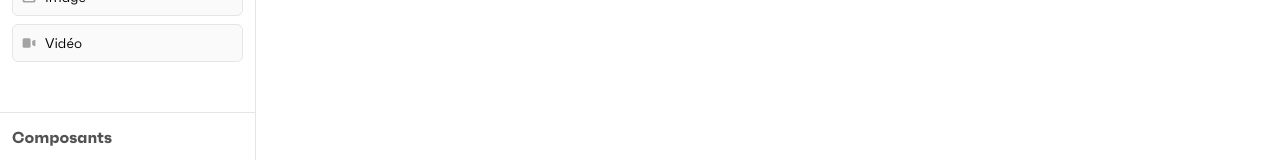
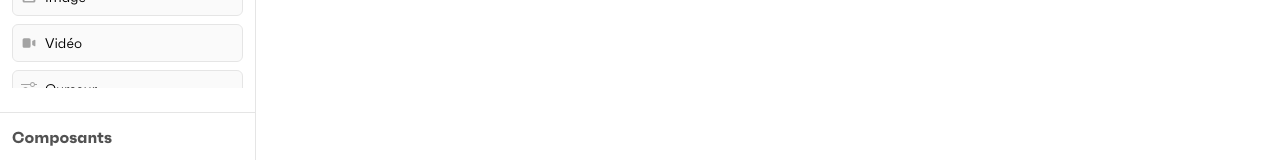
Before and after one commit to floriaaan/agile-toolbox, a Next.js app: page / in a window 1280 px wide. Shown: the part 316-476 px from the top of the page. Built offline with nearby package versions, Linux system fonts and the light colour scheme.

Commit message:
fix: re-add slider

```diff
--- a/components/Layout.jsx
+++ b/components/Layout.jsx
@@ -184,6 +184,24 @@ const LeftSidebar = () => {
             <HiVideoCamera className="w-4 h-4 mr-2 text-neutral-400" />
             Vidéo
           </button>
+          <button
+            onClick={() => {
+              const old = components;
+              const component = {
+                type: "cursor",
+                props: {},
+                key: `cursor-${old.length}`,
+                name: `Curseur ${old.length + 1}`,
+              };
+              setComponents([...old, component]);
+
+              setSelectedComponentIndex(old.length);
+            }}
+            className="inline-flex items-center p-2 text-sm duration-150 border rounded-md hover:bg-neutral-100 active:bg-neutral-200 active:border-neutral-300 border-neutral-200 bg-neutral-50"
+          >
+            <BsSliders className="w-4 h-4 mr-2 text-neutral-400" />
+            Curseur
+          </button>
         </div>
       </div>
 
@@ -215,6 +233,9 @@ const LeftSidebar = () => {
                 {component?.type === "video" && (
                   <HiVideoCamera className="w-4 h-4 mr-2 text-neutral-400" />
                 )}
+                {component?.type === "cursor" && (
+                  <BsSliders className="w-4 h-4 mr-2 text-neutral-400" />
+                )}
                 {component?.name}
               </span>
               {/* <button
@@ -241,7 +262,12 @@ const LeftSidebar = () => {
  * Figma-style sidebar for properties
  */
 const RightSidebar = () => {
-  const { selectedComponentIndex,setSelectedComponentIndex, setComponents, components } = useLayout();
+  const {
+    selectedComponentIndex,
+    setSelectedComponentIndex,
+    setComponents,
+    components,
+  } = useLayout();
   const component = components[selectedComponentIndex];
   const [text, setText] = useState(component?.props?.text || "");
   const [bgColor, setBgColor] = useState(
```
